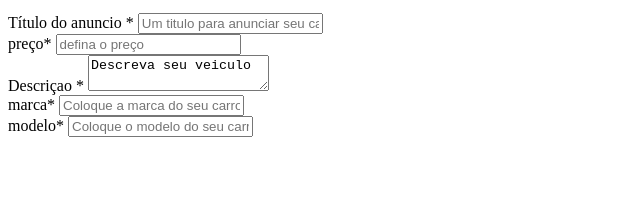
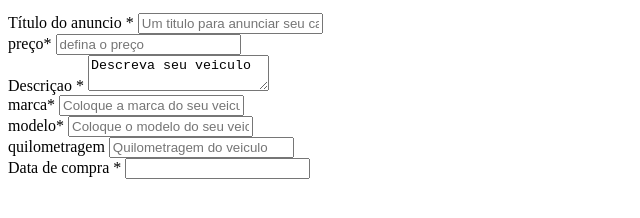
Before and after one commit to theocubero01102448-art/ProjetoCarStore, a plain HTML site: page index.html in a window 1280 px wide. Shown: the part 178-396 px from the top of the page, without its empty margins (0-640 px from the left). Drawn offline with Linux system fonts and the light colour scheme.

Commit message:
ProjetoCarStore

```diff
--- a/index.html
+++ b/index.html
@@ -1,5 +1,5 @@
 <!DOCTYPE html>
-<html lang="pt-BR">
+<html lang="pt-Br">
 <head>
     <meta charset="UTF-8">
     <meta name="viewport" content="width=device-width, initial-scale=1.0">
@@ -34,13 +34,23 @@
                 </div>
 
                 <div>
-                    <label for="title">marca<span>*</span></label>
-                    <input type="text" name="marca" id="marca" placeholder="Coloque a marca do seu carro">
+                    <label for="marca">marca<span>*</span></label>
+                    <input type="text" name="marca" id="marca" placeholder="Coloque a marca do seu veiculo">
                 </div>
 
                 <div>
-                    <label for="title">modelo<span>*</span></label>
-                    <input type="text" name="modelo" id="modelo" placeholder="Coloque o modelo do seu carro">
+                    <label for="modelo">modelo<span>*</span></label>
+                    <input type="text" name="modelo" id="modelo" placeholder="Coloque o modelo do seu veiculo">
+                </div>
+
+                <div>
+                    <label for="quilometragem">quilometragem</label>
+                    <input type="number" name="quilometragem" id="quilometragem" placeholder="Quilometragem do veiculo">
+                </div>
+
+                <div>
+                    <label for="data-de-compra">Data de compra <span>*</span></label>
+                    <input type="data" name="data-de-compra" id="data-de-compra">
                 </div>
             </form>
         </div>
```
